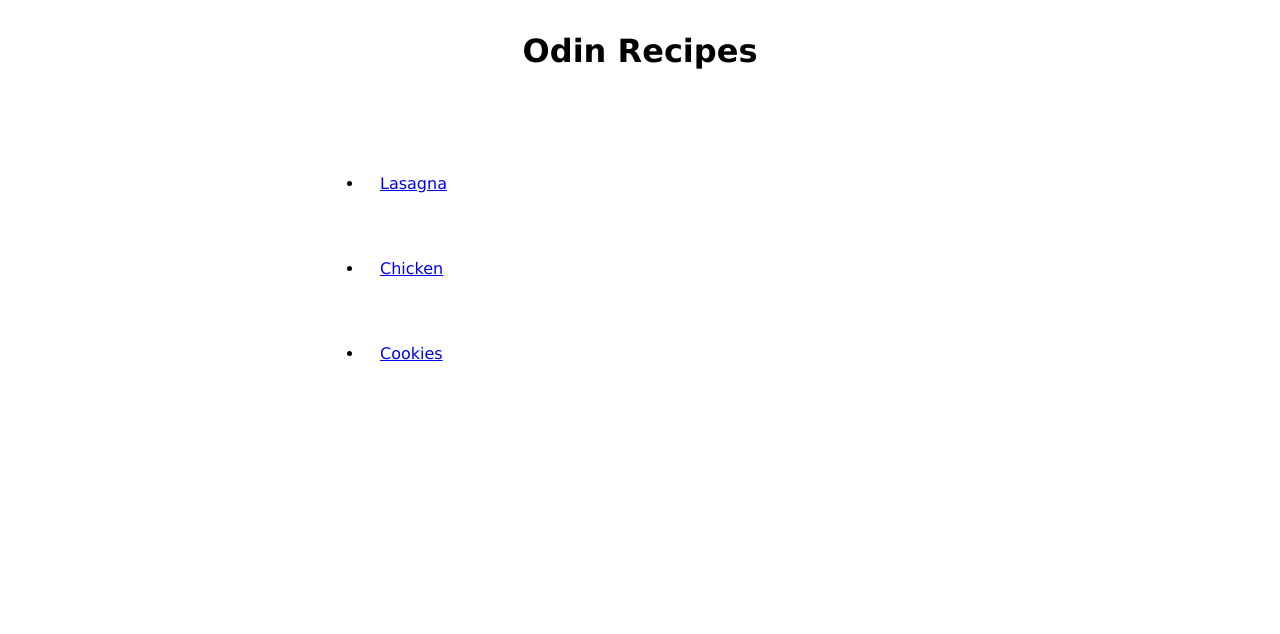
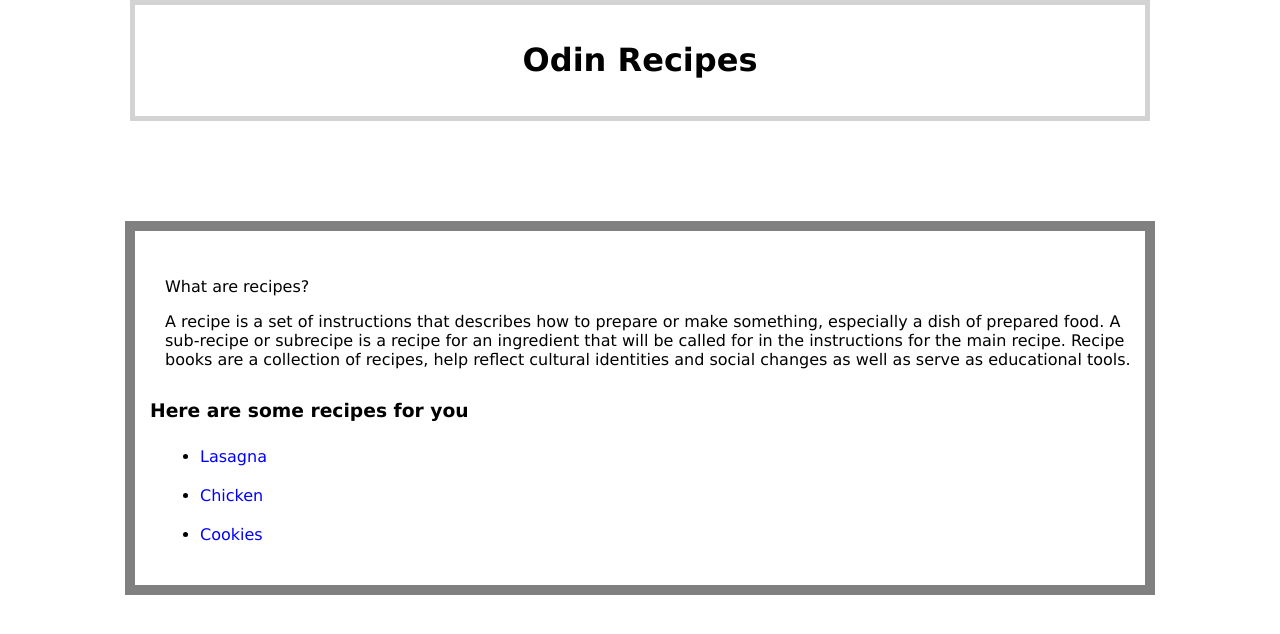
Before and after one commit to xudin7/odin-recipes, a plain HTML site: page index.html in a window 1280 px wide. Drawn offline with Linux system fonts and the light colour scheme.

Commit message:
added style to index.html (redone version)

```diff
--- a/index.html
+++ b/index.html
@@ -10,6 +10,19 @@
     <div class="header">
       <h1>Odin Recipes</h1>
     </div>
+    <div class="border">
+    <div class="para">
+    <p>What are recipes?</p>
+    <p>
+      A recipe is a set of instructions that describes how to prepare or make
+      something, especially a dish of prepared food. A sub-recipe or subrecipe
+      is a recipe for an ingredient that will be called for in the instructions
+      for the main recipe. Recipe books are a collection of recipes, help
+      reflect cultural identities and social changes as well as serve as
+      educational tools.
+    </p>
+    </div>
+    <h3>Here are some recipes for you</h3>
     <div class="link">
       <ul>
         <div class="link-lasagna">
@@ -23,5 +36,6 @@
         </div>
       </ul>
     </div>
+    </div>
   </body>
 </html>
--- a/style.css
+++ b/style.css
@@ -1,34 +1,61 @@
-* {
-  padding: 8px;
+body {
+  padding: 0;
   margin: 0;
-  background-color: white;
+  box-sizing: border-box;
   font-family: Verdana, Geneva, Tahoma, sans-serif;
 }
 
 .header {
-  padding-bottom: 30px;
+  width: 980px; /* width:980px; and margin:0 auto; cheatcode to align in the center of the webpage */
+  margin: 0 auto;
+  padding: 15px;
+  border: 5px solid lightgrey;
   text-align: center;
-  background-color: white;
-  color: black;
+  margin-bottom: 100px;
+}
+
+.para {
+  width: 980px;
+  margin: 0 auto;
+  padding: 15px;
+  border: 1px transparent gray;
+}
+
+h3 {
+  width: 980px;
+  margin: 0 auto;
 }
 
 .link {
-  padding: 10px;
-  padding-left: 300px;
-  margin-bottom: 200px;
+  width: 980px;
+  margin: 0 auto;
 }
 
 .link-lasagna {
   padding: 10px;
-  margin: 30px;
-}
-
-.link-chicken {
-  padding: 10px;
-  margin: 30px;
 }
 
 .link-cookies {
   padding: 10px;
-  margin: 30px;
 }
+
+.link-chicken{
+  padding: 10px;
+}
+
+.border {
+  width: 980px;
+  margin: 0 auto;
+  padding: 15px;
+  border: 10px solid gray;
+}
+
+.link a{
+  text-decoration: none; /* Remove underline from the link */
+  color: blue;
+}
+
+a:hover{
+text-decoration: underline; /* Underline comes when hovering over the link */
+color: lightskyblue;
+}
```
